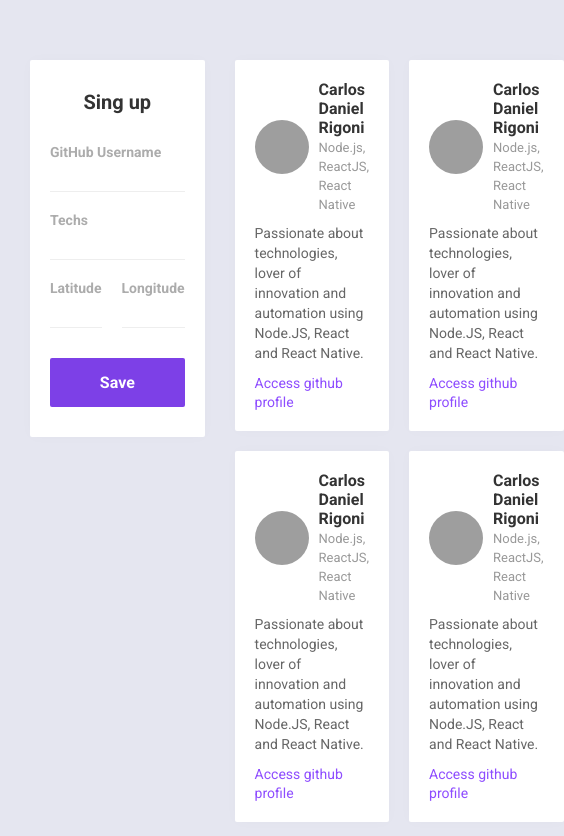
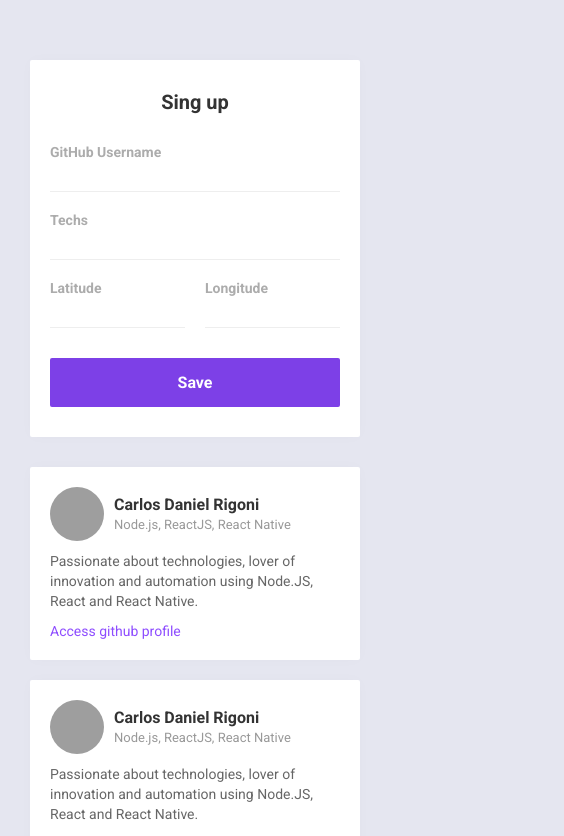
Before and after one commit to danrigoni/devradar, a React (Create React App) app in the folder web/: page / in a window 390 px wide. Shown: the top 836 px of the page, 564 px wide, since content can reach past the window. Built offline with nearby package versions, Linux system fonts and the light colour scheme; grey boxes are pictures that could not be loaded.

Commit message:
responsive

```diff
--- a/web/src/App.css
+++ b/web/src/App.css
@@ -11,3 +11,18 @@
 #app main {
     margin-left: 30px;
 }
+
+@media (max-width: 1000px) {
+    #app {
+        flex-direction: column;
+    }
+
+    #app main {
+        margin-left: 0;
+        margin-top: 30px;
+    }
+
+    #app aside {
+        width: 100%;
+    }
+}
--- a/web/src/Main.css
+++ b/web/src/Main.css
@@ -11,6 +11,11 @@ main ul {
 
 }
 
+@media (max-width: 650px) {
+    main ul {
+        grid-template-columns: 1fr;
+    }
+}
 li.dev-item {
     background: #ffffff;
     box-shadow: 0 0 14px 0 rgba(0, 0, 0, 0.02);
```
